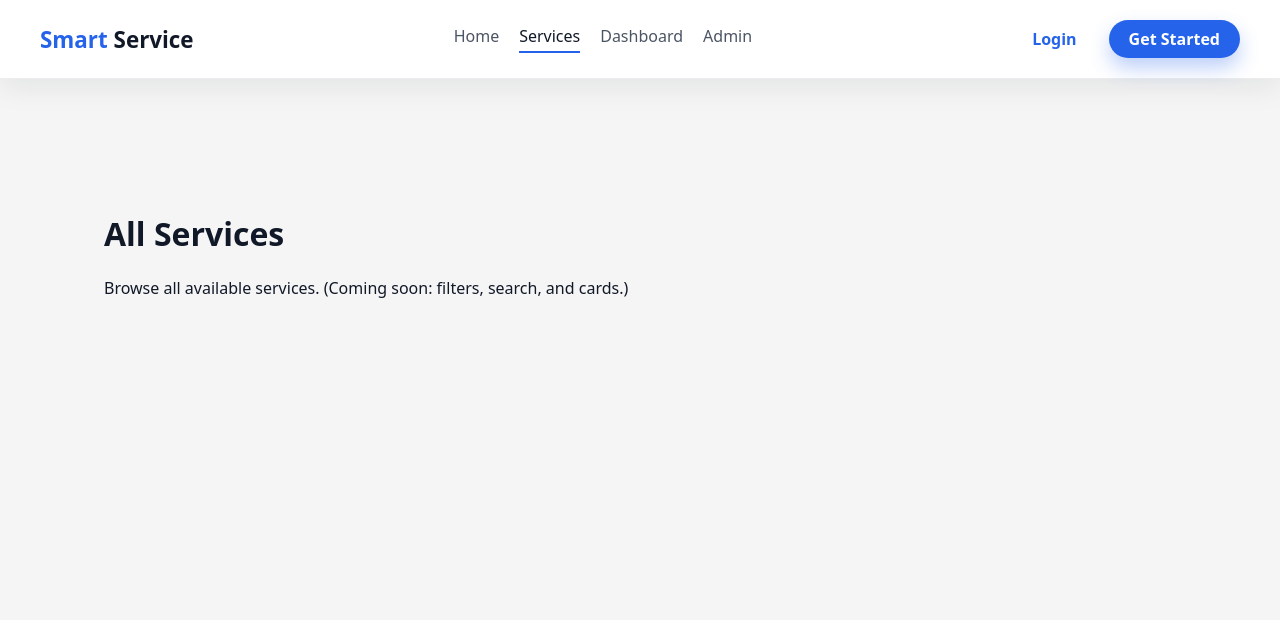
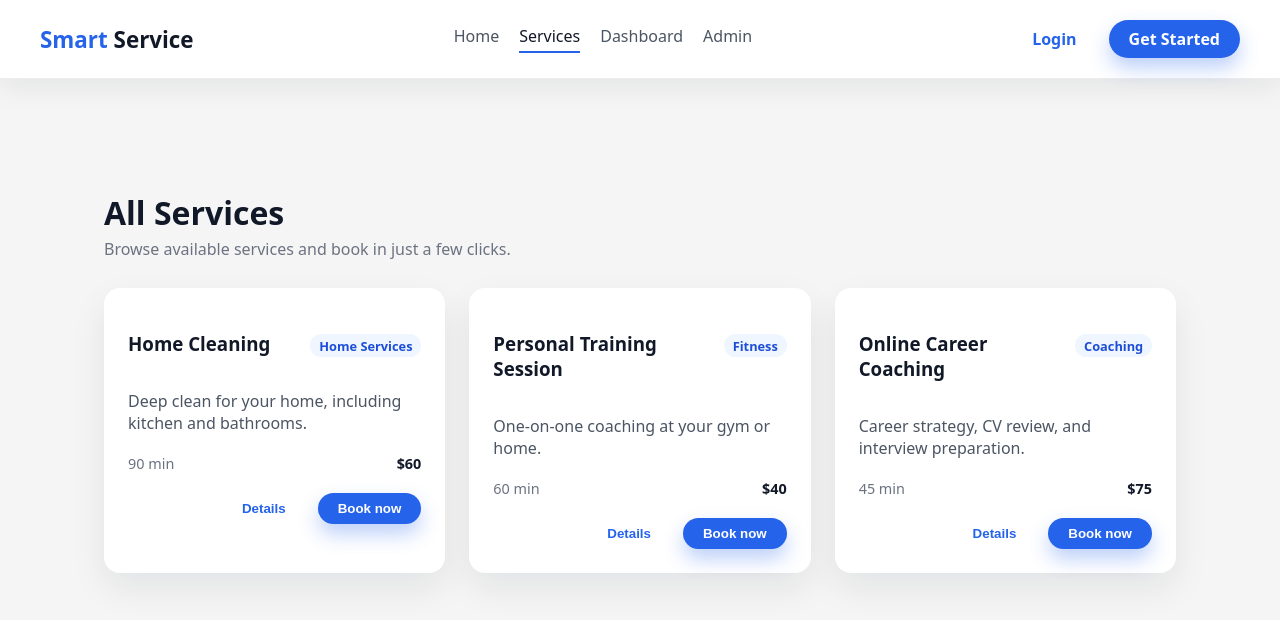
Before and after one commit to iqbal30003/Smart-Service-Booking-Platform, a React (Create React App) app in the folder client/: page /services in a window 1280 px wide. Shown: the top 620 px of the page. Built offline with nearby package versions, Linux system fonts and the light colour scheme; the HTML template or start-up script is replaced by a standard one.

Commit message:
feat: add service browsing and booking

```diff
--- a/client/src/App.css
+++ b/client/src/App.css
@@ -88,6 +88,19 @@
   padding: 2rem 1.5rem 3rem;
 }
 
+.page-header {
+  margin-bottom: 1.75rem;
+}
+
+.page-header h1 {
+  margin: 0 0 0.25rem;
+}
+
+.page-header p {
+  margin: 0;
+  color: #6b7280;
+}
+
 .hero {
   padding: 3rem 2rem;
   background: linear-gradient(135deg, #2563eb, #4f46e5);
@@ -106,3 +119,147 @@
   max-width: 32rem;
   line-height: 1.7;
 }
+
+.services-grid {
+  display: grid;
+  grid-template-columns: repeat(auto-fit, minmax(260px, 1fr));
+  gap: 1.5rem;
+}
+
+.service-card {
+  background-color: #ffffff;
+  padding: 1.5rem;
+  border-radius: 1rem;
+  box-shadow: 0 15px 35px rgba(15, 23, 42, 0.08);
+  display: flex;
+  flex-direction: column;
+  gap: 0.75rem;
+}
+
+.service-card__header {
+  display: flex;
+  justify-content: space-between;
+  align-items: baseline;
+  gap: 0.75rem;
+}
+
+.service-card__category {
+  font-size: 0.8rem;
+  padding: 0.15rem 0.55rem;
+  border-radius: 999px;
+  background-color: #eff6ff;
+  color: #1d4ed8;
+  font-weight: 600;
+}
+
+.service-card__summary {
+  margin: 0.25rem 0 0.5rem;
+  color: #4b5563;
+}
+
+.service-card__meta {
+  display: flex;
+  justify-content: space-between;
+  align-items: center;
+  font-size: 0.9rem;
+  color: #6b7280;
+}
+
+.service-card__price {
+  font-weight: 700;
+  color: #111827;
+}
+
+.service-card__actions {
+  display: flex;
+  justify-content: flex-end;
+  gap: 0.75rem;
+  margin-top: 0.5rem;
+}
+
+.link-back {
+  border: none;
+  background: none;
+  color: #2563eb;
+  font-weight: 500;
+  cursor: pointer;
+  margin-bottom: 1rem;
+}
+
+.service-details {
+  background-color: #ffffff;
+  padding: 2rem;
+  border-radius: 1.25rem;
+  box-shadow: 0 18px 40px rgba(15, 23, 42, 0.12);
+  display: flex;
+  flex-direction: column;
+  gap: 1rem;
+}
+
+.service-details__header {
+  display: flex;
+  gap: 0.75rem;
+  align-items: baseline;
+}
+
+.service-details__category {
+  font-size: 0.8rem;
+  padding: 0.15rem 0.55rem;
+  border-radius: 999px;
+  background-color: #eff6ff;
+  color: #1d4ed8;
+  font-weight: 600;
+}
+
+.service-details__description {
+  color: #4b5563;
+  margin: 0.5rem 0;
+}
+
+.service-details__meta {
+  display: flex;
+  gap: 1.5rem;
+  color: #6b7280;
+}
+
+.service-details__price {
+  font-weight: 700;
+  color: #111827;
+}
+
+.booking-form {
+  background-color: #ffffff;
+  padding: 1.75rem;
+  border-radius: 1.25rem;
+  box-shadow: 0 18px 40px rgba(15, 23, 42, 0.12);
+  max-width: 480px;
+  display: flex;
+  flex-direction: column;
+  gap: 1rem;
+}
+
+.form-row {
+  display: flex;
+  flex-direction: column;
+  gap: 0.35rem;
+}
+
+.form-row label {
+  font-weight: 500;
+  color: #374151;
+}
+
+.form-row input,
+.form-row textarea {
+  padding: 0.55rem 0.75rem;
+  border-radius: 0.5rem;
+  border: 1px solid #d1d5db;
+  font: inherit;
+}
+
+.form-row input:focus,
+.form-row textarea:focus {
+  outline: 2px solid #2563eb;
+  outline-offset: 1px;
+  border-color: transparent;
+}
--- /dev/null
+++ b/client/src/components/ServiceCard.js
@@ -0,0 +1,40 @@
+import React from 'react';
+import { useNavigate } from 'react-router-dom';
+
+function ServiceCard({ service }) {
+  const navigate = useNavigate();
+
+  const handleView = () => {
+    navigate(`/services/${service.id}`);
+  };
+
+  const handleBook = () => {
+    navigate(`/book/${service.id}`);
+  };
+
+  return (
+    <article className="service-card">
+      <div className="service-card__header">
+        <h3>{service.title}</h3>
+        {service.category && <span className="service-card__category">{service.category}</span>}
+      </div>
+      <p className="service-card__summary">{service.shortDescription || service.description}</p>
+      <div className="service-card__meta">
+        {service.durationMinutes && (
+          <span>{service.durationMinutes} min</span>
+        )}
+        <span className="service-card__price">${service.price}</span>
+      </div>
+      <div className="service-card__actions">
+        <button type="button" className="btn btn-text" onClick={handleView}>
+          Details
+        </button>
+        <button type="button" className="btn btn-primary" onClick={handleBook}>
+          Book now
+        </button>
+      </div>
+    </article>
+  );
+}
+
+export default ServiceCard;
--- /dev/null
+++ b/client/src/data/services.js
@@ -0,0 +1,29 @@
+export const services = [
+  {
+    id: 'svc-1',
+    title: 'Home Cleaning',
+    category: 'Home Services',
+    price: 60,
+    durationMinutes: 90,
+    description: 'Professional deep cleaning for apartments and houses.',
+    shortDescription: 'Deep clean for your home, including kitchen and bathrooms.',
+  },
+  {
+    id: 'svc-2',
+    title: 'Personal Training Session',
+    category: 'Fitness',
+    price: 40,
+    durationMinutes: 60,
+    description: '1:1 training session tailored to your fitness goals.',
+    shortDescription: 'One-on-one coaching at your gym or home.',
+  },
+  {
+    id: 'svc-3',
+    title: 'Online Career Coaching',
+    category: 'Coaching',
+    price: 75,
+    durationMinutes: 45,
+    description: 'Video call session to refine your CV, portfolio, and job strategy.',
+    shortDescription: 'Career strategy, CV review, and interview preparation.',
+  },
+];
--- a/client/src/pages/AllServices.js
+++ b/client/src/pages/AllServices.js
@@ -1,10 +1,20 @@
 import React from 'react';
+import ServiceCard from '../components/ServiceCard';
+import { services } from '../data/services';
 
 function AllServices() {
   return (
     <main className="page">
-      <h1>All Services</h1>
-      <p>Browse all available services. (Coming soon: filters, search, and cards.)</p>
+      <header className="page-header">
+        <h1>All Services</h1>
+        <p>Browse available services and book in just a few clicks.</p>
+      </header>
+
+      <section className="services-grid">
+        {services.map((service) => (
+          <ServiceCard key={service.id} service={service} />
+        ))}
+      </section>
     </main>
   );
 }
--- a/client/src/pages/BookingPage.js
+++ b/client/src/pages/BookingPage.js
@@ -1,10 +1,63 @@
-import React from 'react';
+import React, { useState } from 'react';
+import { useParams } from 'react-router-dom';
+import { services } from '../data/services';
 
 function BookingPage() {
+  const { id } = useParams();
+  const service = services.find((s) => s.id === id);
+
+  const [date, setDate] = useState('');
+  const [time, setTime] = useState('');
+  const [notes, setNotes] = useState('');
+
+  const handleSubmit = (event) => {
+    event.preventDefault();
+    // TODO: replace with API call: api.post('/bookings', { serviceId: id, date, time, notes })
+    alert(`Booking requested for ${service?.title || 'this service'} on ${date} at ${time}.`);
+  };
+
   return (
     <main className="page">
-      <h1>Book a Service</h1>
-      <p>Select a date and time to book this service. Booking form coming soon.</p>
+      <header className="page-header">
+        <h1>Book a Service</h1>
+        {service && <p>You're booking: <strong>{service.title}</strong></p>}
+      </header>
+
+      <form className="booking-form" onSubmit={handleSubmit}>
+        <div className="form-row">
+          <label htmlFor="date">Date</label>
+          <input
+            id="date"
+            type="date"
+            value={date}
+            onChange={(e) => setDate(e.target.value)}
+            required
+          />
+        </div>
+        <div className="form-row">
+          <label htmlFor="time">Time</label>
+          <input
+            id="time"
+            type="time"
+            value={time}
+            onChange={(e) => setTime(e.target.value)}
+            required
+          />
+        </div>
+        <div className="form-row">
+          <label htmlFor="notes">Notes (optional)</label>
+          <textarea
+            id="notes"
+            rows="3"
+            value={notes}
+            onChange={(e) => setNotes(e.target.value)}
+            placeholder="Share any preferences or additional details for this booking."
+          />
+        </div>
+        <button type="submit" className="btn btn-primary">
+          Confirm booking request
+        </button>
+      </form>
     </main>
   );
 }
--- a/client/src/pages/ServiceDetails.js
+++ b/client/src/pages/ServiceDetails.js
@@ -1,10 +1,50 @@
 import React from 'react';
+import { useParams, useNavigate } from 'react-router-dom';
+import { services } from '../data/services';
 
 function ServiceDetails() {
+  const { id } = useParams();
+  const navigate = useNavigate();
+
+  const service = services.find((s) => s.id === id);
+
+  if (!service) {
+    return (
+      <main className="page">
+        <p>Service not found.</p>
+      </main>
+    );
+  }
+
+  const handleBook = () => {
+    navigate(`/book/${service.id}`);
+  };
+
   return (
     <main className="page">
-      <h1>Service Details</h1>
-      <p>View detailed information about a selected service.</p>
+      <button type="button" className="link-back" onClick={() => navigate(-1)}>
+        ← Back
+      </button>
+
+      <section className="service-details">
+        <header className="service-details__header">
+          <h1>{service.title}</h1>
+          {service.category && <span className="service-details__category">{service.category}</span>}
+        </header>
+
+        <p className="service-details__description">{service.description}</p>
+
+        <div className="service-details__meta">
+          {service.durationMinutes && (
+            <span>{service.durationMinutes} minutes</span>
+          )}
+          <span className="service-details__price">${service.price}</span>
+        </div>
+
+        <button type="button" className="btn btn-primary" onClick={handleBook}>
+          Book this service
+        </button>
+      </section>
     </main>
   );
 }
```
